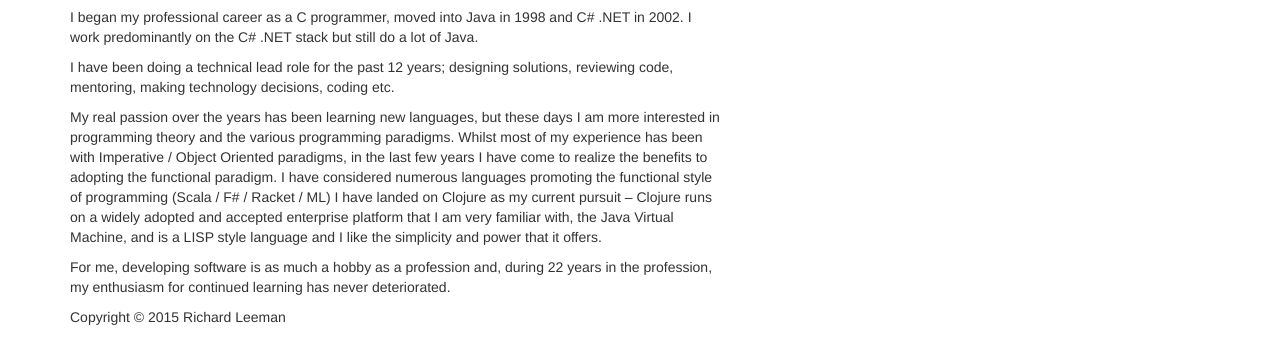
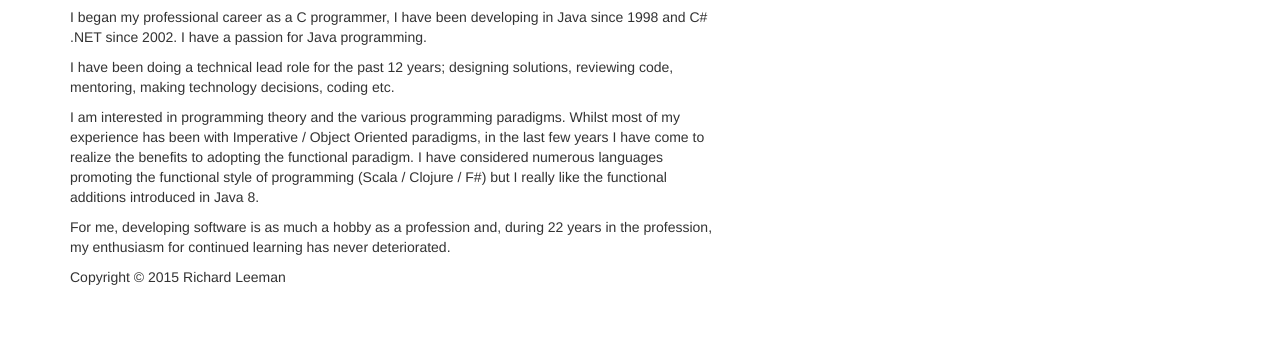
Before and after one commit to leemari/leemari.github.io, a plain HTML site: page profile.html in a window 1280 px wide. Shown: the part 553-890 px from the top of the page. After the commit the page ends 850 px from the top, so only its background shows below. Drawn offline with nearby package versions, Linux system fonts and the light colour scheme.

Commit message:
Updated profile promoting Java background

```diff
--- a/profile.html
+++ b/profile.html
@@ -65,22 +65,20 @@
                             I currently work for E.ON IT UK Ltd., developing enterprise software bespoke
                             to the Utility industry; this is a mixture of desktop / intranet and backend
                             based solutions.</p>
-                        <p>I began my professional career as a C programmer, moved into Java in 1998
-                            and C# .NET in 2002. I work predominantly on the C# .NET stack but still
-                            do a lot of Java.</p>
+                        <p>I began my professional career as a C programmer, I have been developing in
+                           Java since 1998 and C# .NET since 2002. I have a passion for Java programming.
+                        <p>
                         <p>I have been doing a technical lead role for the past 12 years; designing
                             solutions, reviewing code, mentoring, making technology decisions, coding
                             etc.</p>
-                        <p>My real passion over the years has been learning new languages, but these
-                            days I am more interested in programming theory and the various programming
+                        <p>
+                            I am interested in programming theory and the various programming
                             paradigms. Whilst most of my experience has been with Imperative / Object
                             Oriented paradigms, in the last few years I have come to realize the benefits
                             to adopting the functional paradigm. I have considered numerous languages
-                            promoting the functional style of programming (Scala / F# / Racket / ML)
-                            I have landed on Clojure as my current pursuit – Clojure runs on a widely
-                            adopted and accepted enterprise platform that I am very familiar with,
-                            the Java Virtual Machine, and is a LISP style language and I like the simplicity
-                            and power that it offers.</p>
+                            promoting the functional style of programming (Scala / Clojure / F#)
+                            but I really like the functional additions introduced in Java 8.
+                        </p>
                         <p>For me, developing software is as much a hobby as a profession and, during
                             22 years in the profession, my enthusiasm for continued learning has never
                             deteriorated.</p>
```
